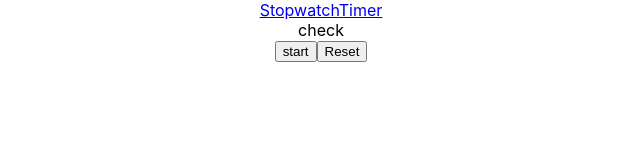
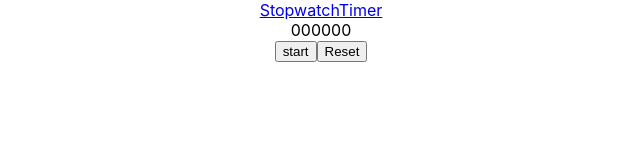
Before and after one commit to Anmolroan/Practice_projects, a React (Create React App) app in the folder stopwatch/: page /timer in a window 1280 px wide. Shown: the top 160 px of the page, without its empty margins (319-959 px from the left). Built offline with nearby package versions, Linux system fonts and the light colour scheme.

Commit message:
refrence is done

```diff
--- a/stopwatch/src/components/Timer/Timer.js
+++ b/stopwatch/src/components/Timer/Timer.js
@@ -19,16 +19,11 @@ function Timer() {
 
     {
       set ?  <div>
-      check
-      {
-        inputMin.current!==null ?
-          console.log(inputMin.current.value):console.log("123")
 
-      }
 
-{/* <span>{inputHour.current.value}</span>
-<span>{inputMin.current.value}</span>
-<span>{inputSec.current.value}</span> */}
+<span>{inputHour.current!==null?inputHour.current.value :"00"}</span>
+<span>{inputMin.current!==null?inputMin.current.value :"00"}</span>
+<span>{inputSec.current!==null?inputSec.current.value :"00"}</span>
 
     </div>
     :  <div>
```
